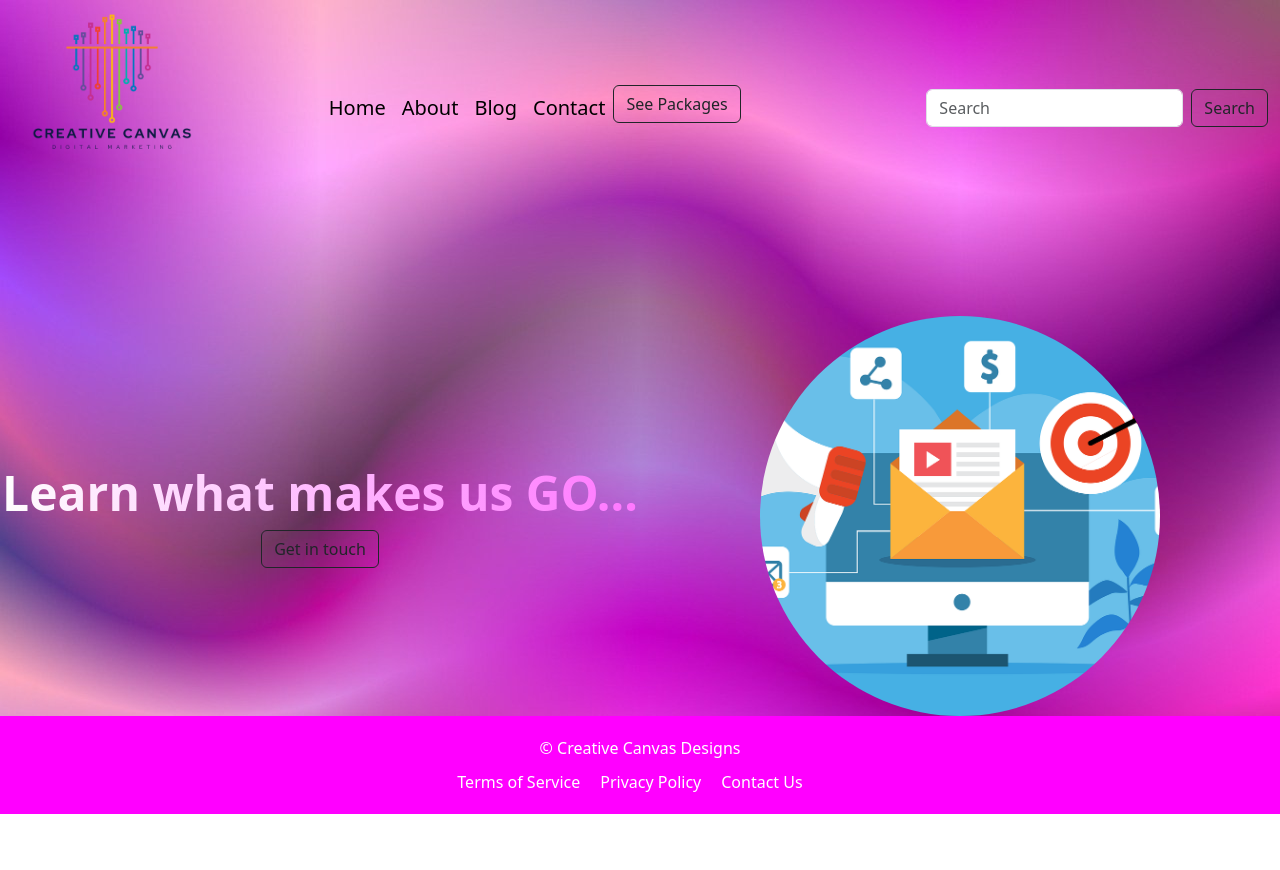
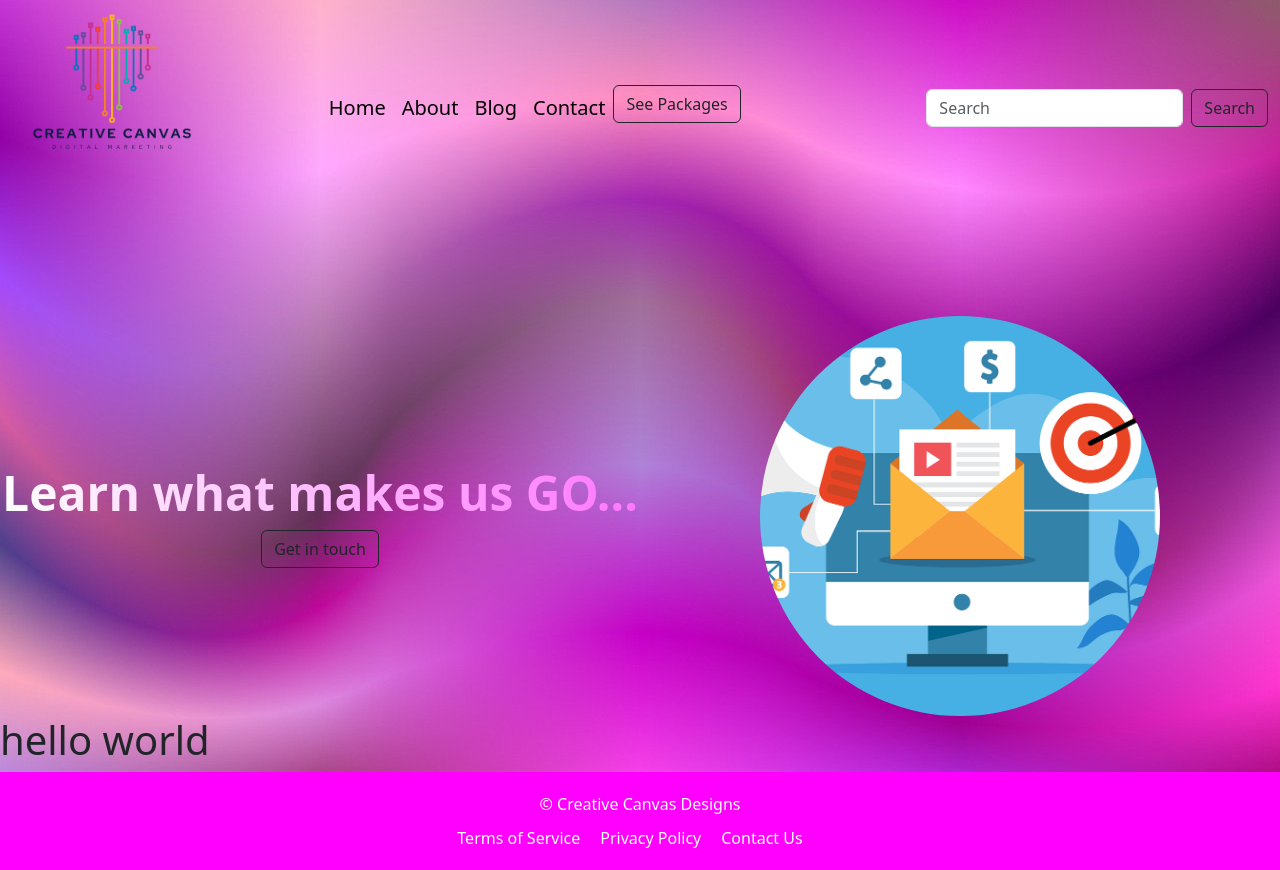
Before and after one commit to creative-canvas-designs/creative-canvas-designs, an Angular app: page /about in a window 1280 px wide. Before the commit the page ends 814 px from the top, so only its background shows below. Built offline with nearby package versions, Linux system fonts and the light colour scheme.

Commit message:
test-commit

```diff
--- a/src/app/about/about.component.html
+++ b/src/app/about/about.component.html
@@ -8,3 +8,7 @@
     <img class="hero-img" src="assets/images/digital-marketing.png" alt="" />
   </div>
 </div>
+
+<div>
+  <h1>hello world</h1>
+</div>
```
